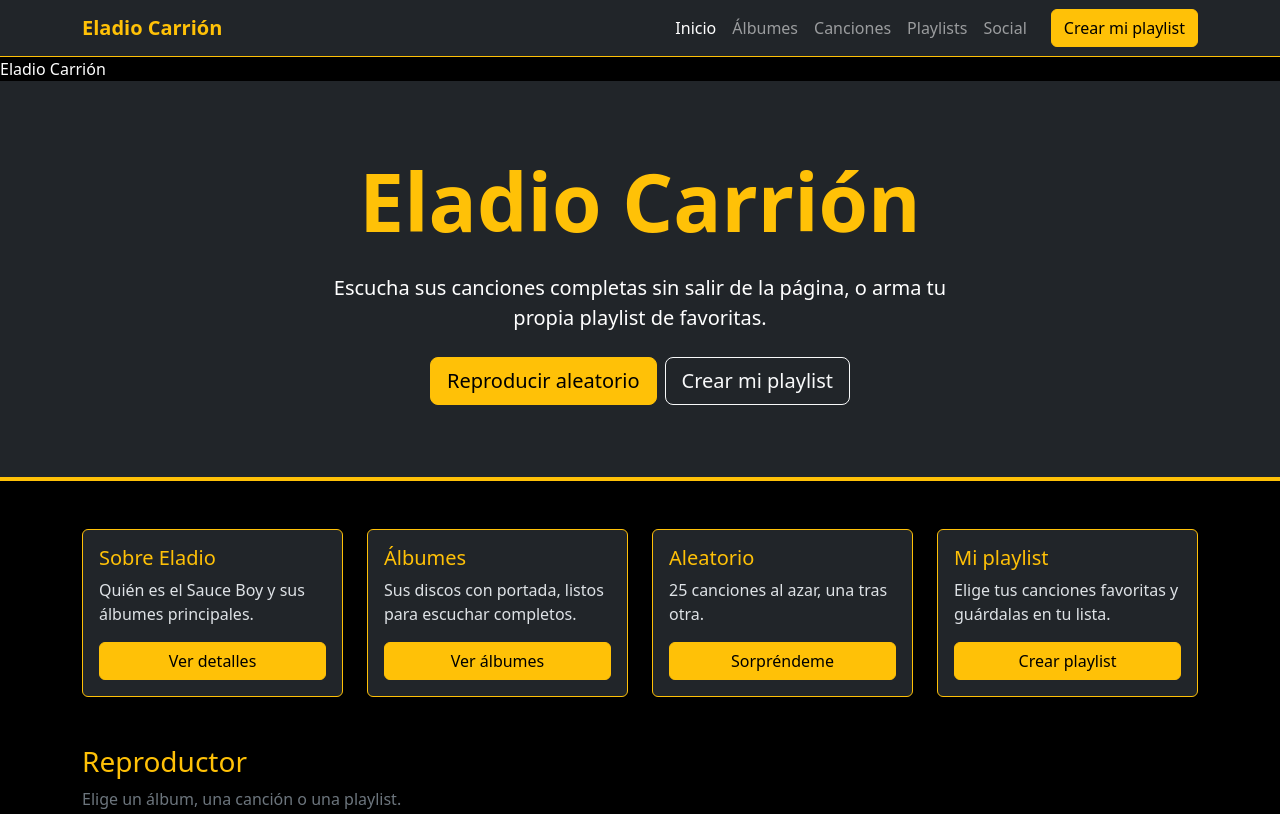
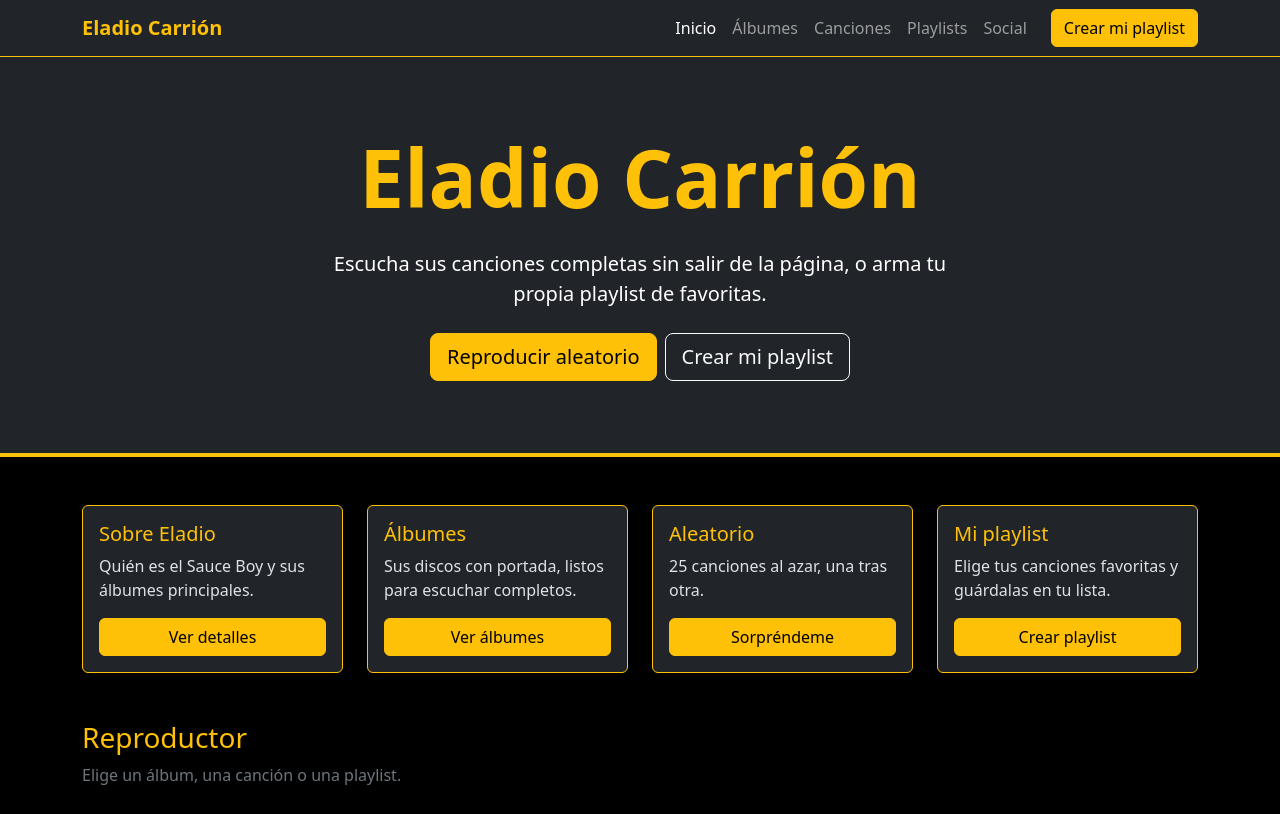
Before and after one commit to Damnpxg/ElaGOD, a plain HTML site: page index.html in a window 1280 px wide. Shown: the top 814 px of the page. Drawn offline with nearby package versions, Linux system fonts and the light colour scheme.

Commit message:
update index.html

```diff
--- a/index.html
+++ b/index.html
@@ -45,8 +45,7 @@
       </div>
     </div>
   </nav>
-  <span>Eladio Carrión</span>
-</a>
+
   <!-- ========== 2. HERO (container-fluid = ancho completo) ========== -->
   <header id="inicio" class="container-fluid bg-dark text-white py-5 border-bottom border-warning border-4">
     <div class="py-4 text-center">
```
